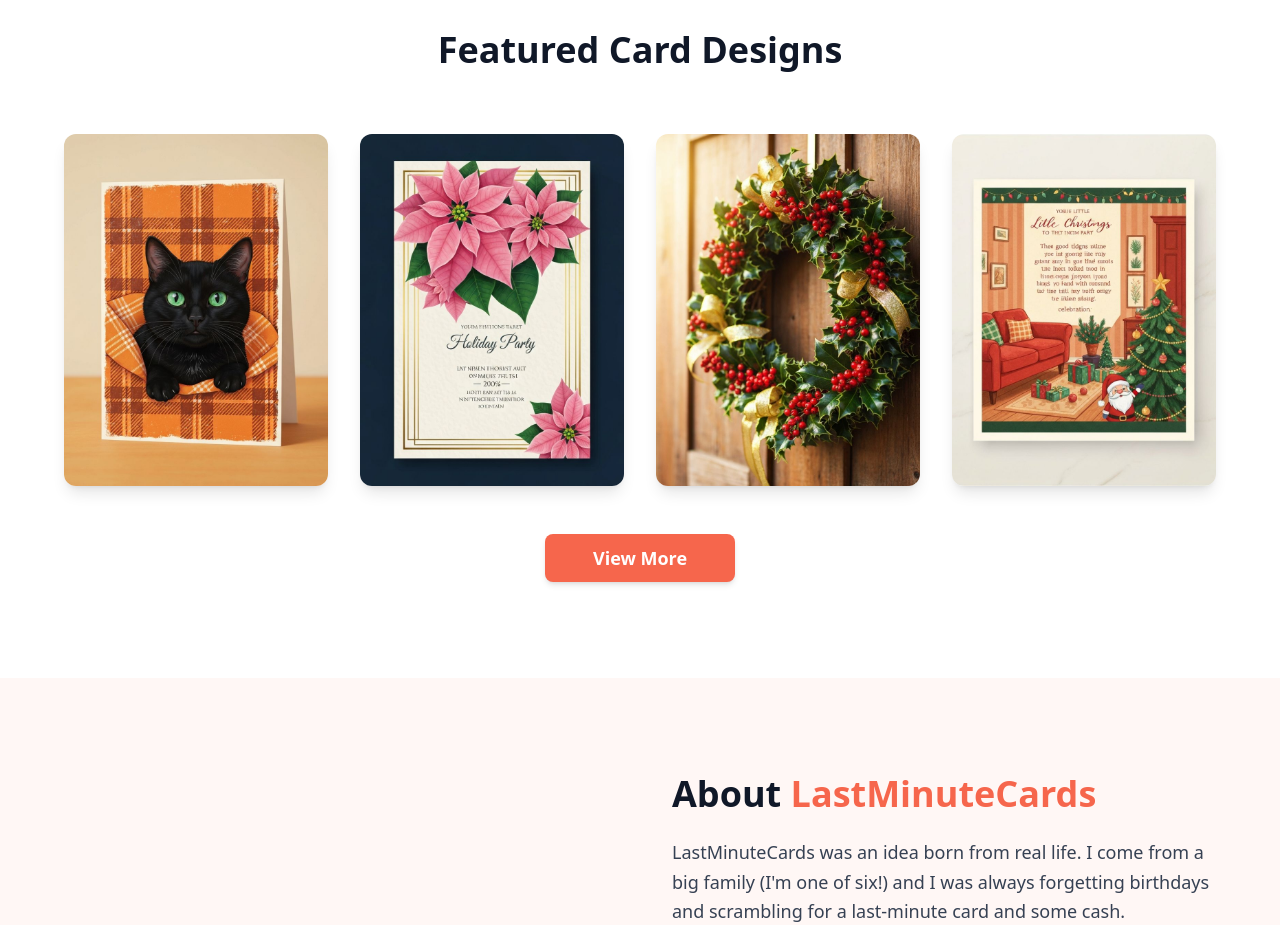
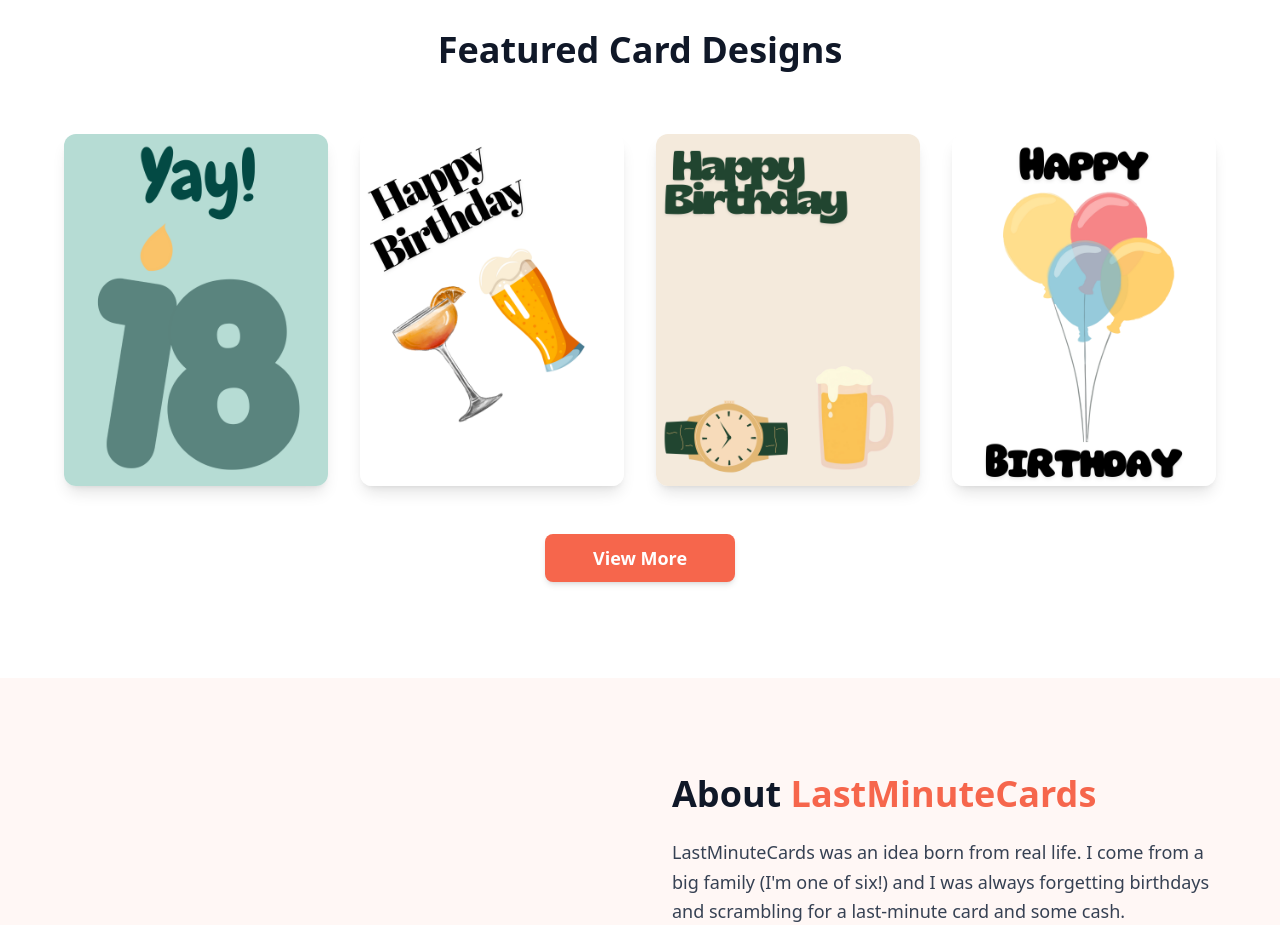
Before and after one commit to HuzaifaKhaan/v0-gift-card, a Next.js app: page / in a window 1280 px wide. Shown: the part 1280-2205 px from the top of the page. Built offline with nearby package versions, Linux system fonts and the light colour scheme.

Commit message:
feat: use uploaded cards in home page featured section
Replace hardcoded placeholders with dynamic card data.

#VERCEL_SKIP

Co-authored-by: Huzaifa Khan <112111747+HuzaifaKhaan@users.noreply.github.com>

```diff
--- a/app/page.tsx
+++ b/app/page.tsx
@@ -4,6 +4,7 @@ import { Button } from "@/components/ui/button"
 import { Accordion, AccordionContent, AccordionItem, AccordionTrigger } from "@/components/ui/accordion"
 import Link from "next/link"
 import Image from "next/image"
+import { cardTemplates } from "@/lib/card-data"
 
 export default function Home() {
   return (
@@ -202,69 +203,25 @@ export default function Home() {
           </h2>
 
           <div className="grid grid-cols-2 lg:grid-cols-4 gap-3 sm:gap-4 md:gap-8 max-w-6xl mx-auto mb-8 sm:mb-12">
-            {/* Card 1 - Halloween */}
-            <div className="group relative overflow-hidden rounded-lg sm:rounded-xl shadow-md sm:shadow-lg hover:shadow-2xl transition-all duration-300 bg-white transform hover:scale-105">
+            {cardTemplates.slice(0, 4).map((card) => (
+              <div
+                key={card.id}
+                className="group relative overflow-hidden rounded-lg sm:rounded-xl shadow-md sm:shadow-lg hover:shadow-2xl transition-all duration-300 bg-white transform hover:scale-105"
+              >
                 <div className="aspect-[3/4] relative">
                   <Image
-                  src="/halloween-greeting-card-with-orange-plaid-backgrou.jpg"
-                  alt="Halloween card with orange plaid background and black cat"
+                    src={card.image || "/placeholder.svg"}
+                    alt={card.name}
                     width={400}
                     height={533}
                     className="w-full h-full object-cover"
                   />
                   <div className="absolute inset-0 bg-gradient-to-t from-black/50 to-transparent opacity-0 group-hover:opacity-100 transition-all duration-300 flex items-end justify-center p-2 sm:p-4">
-                  <p className="text-white font-semibold text-xs sm:text-sm">Halloween</p>
+                    <p className="text-white font-semibold text-xs sm:text-sm">{card.name}</p>
                   </div>
                 </div>
               </div>
-
-            {/* Card 2 - Holiday Dinner */}
-            <div className="group relative overflow-hidden rounded-lg sm:rounded-xl shadow-md sm:shadow-lg hover:shadow-2xl transition-all duration-300 bg-white transform hover:scale-105">
-              <div className="aspect-[3/4] relative">
-                <Image
-                  src="/holiday-party-invitation-with-pink-poinsettia-flow.jpg"
-                  alt="Holiday party invitation with poinsettia flowers"
-                  width={400}
-                  height={533}
-                  className="w-full h-full object-cover"
-                />
-                <div className="absolute inset-0 bg-gradient-to-t from-black/50 to-transparent opacity-0 group-hover:opacity-100 transition-all duration-300 flex items-end justify-center p-2 sm:p-4">
-                  <p className="text-white font-semibold text-xs sm:text-sm">Holiday</p>
-                </div>
-              </div>
-            </div>
-
-            {/* Card 3 - Christmas Wreath */}
-            <div className="group relative overflow-hidden rounded-lg sm:rounded-xl shadow-md sm:shadow-lg hover:shadow-2xl transition-all duration-300 bg-white transform hover:scale-105">
-              <div className="aspect-[3/4] relative">
-                <Image
-                  src="/merry-bright-christmas-wreath-red-green-holly.jpg"
-                  alt="Merry and Bright Christmas wreath with holly"
-                  width={400}
-                  height={533}
-                  className="w-full h-full object-cover"
-                />
-                <div className="absolute inset-0 bg-gradient-to-t from-black/50 to-transparent opacity-0 group-hover:opacity-100 transition-all duration-300 flex items-end justify-center p-2 sm:p-4">
-                  <p className="text-white font-semibold text-xs sm:text-sm">Christmas</p>
-                </div>
-              </div>
-            </div>
-
-            {/* Card 4 - Christmas Party */}
-            <div className="group relative overflow-hidden rounded-lg sm:rounded-xl shadow-md sm:shadow-lg hover:shadow-2xl transition-all duration-300 bg-white transform hover:scale-105">
-              <div className="aspect-[3/4] relative">
-                <Image
-                  src="/merry-little-christmas-party-invitation-with-festi.jpg"
-                  alt="Merry Little Christmas Party invitation with festive decorations"
-                  width={400}
-                  height={533}
-                  className="w-full h-full object-cover"
-                />
-                <div className="absolute inset-0 bg-gradient-to-t from-black/50 to-transparent opacity-0 group-hover:opacity-100 transition-all duration-300 flex items-end justify-center p-2 sm:p-4">
-                  <p className="text-white font-semibold text-xs sm:text-sm">Festive</p>
-                </div>
-              </div>
-            </div>
+            ))}
           </div>
 
           {/* View More Button */}
@@ -341,7 +298,9 @@ export default function Home() {
                       How do I attach a cash gift?
                     </AccordionTrigger>
                     <AccordionContent className="text-gray-700 pb-3 sm:pb-4 text-sm">
-                      To attach a cash gift (you can send a card without cash too!), simply choose the amount you’d like to add in the card design page. It’s free to send cash and your money is kept safe using Stripe to handle payments.
+                      To attach a cash gift (you can send a card without cash too!), simply choose the amount you’d like
+                      to add in the card design page. It’s free to send cash and your money is kept safe using Stripe to
+                      handle payments.
                     </AccordionContent>
                   </AccordionItem>
 
@@ -350,7 +309,9 @@ export default function Home() {
                       How does the recipient receive the money?
                     </AccordionTrigger>
                     <AccordionContent className="text-gray-700 pb-3 sm:pb-4 text-sm">
-                      Your loved one will be able to claim the money you’ve attached to the card once they’ve opened the card. They’ll need to enter a unique code (you’ll have this in your email), bank details and the money will be released into their bank!
+                      Your loved one will be able to claim the money you’ve attached to the card once they’ve opened the
+                      card. They’ll need to enter a unique code (you’ll have this in your email), bank details and the
+                      money will be released into their bank!
                     </AccordionContent>
                   </AccordionItem>
                 </div>
@@ -362,7 +323,9 @@ export default function Home() {
                       What if the recipient doesn’t receive the card?
                     </AccordionTrigger>
                     <AccordionContent className="text-gray-700 pb-3 sm:pb-4 text-sm">
-                      The card will be sent to the recipient's email, if the email was incorrect, don’t worry! Nobody can open the card without the unique code, and you can always just share the link you get after checkout with them via text/messaging apps!
+                      The card will be sent to the recipient's email, if the email was incorrect, don’t worry! Nobody
+                      can open the card without the unique code, and you can always just share the link you get after
+                      checkout with them via text/messaging apps!
                     </AccordionContent>
                   </AccordionItem>
 
@@ -371,7 +334,9 @@ export default function Home() {
                       What if the recipient enters the wrong bank details?
                     </AccordionTrigger>
                     <AccordionContent className="text-gray-700 pb-3 sm:pb-4 text-sm">
-                      Unfortunately, if the recipient enters the wrong bank details, LastMinuteCards is not responsible for losses due to this. This is stated in the Terms of Service, however we try our best to prevent this from happening.
+                      Unfortunately, if the recipient enters the wrong bank details, LastMinuteCards is not responsible
+                      for losses due to this. This is stated in the Terms of Service, however we try our best to prevent
+                      this from happening.
                     </AccordionContent>
                   </AccordionItem>
 
@@ -380,7 +345,8 @@ export default function Home() {
                       Can I personalise my card?
                     </AccordionTrigger>
                     <AccordionContent className="text-gray-700 pb-3 sm:pb-4 text-sm">
-                      Yes! All cards are customisable, you can either use one our designs and add your own name/message. However, you can create your own card using an image of your choice.
+                      Yes! All cards are customisable, you can either use one our designs and add your own name/message.
+                      However, you can create your own card using an image of your choice.
                     </AccordionContent>
                   </AccordionItem>
                 </div>
```
Lines whose indentation alone changed are shown as unchanged.
